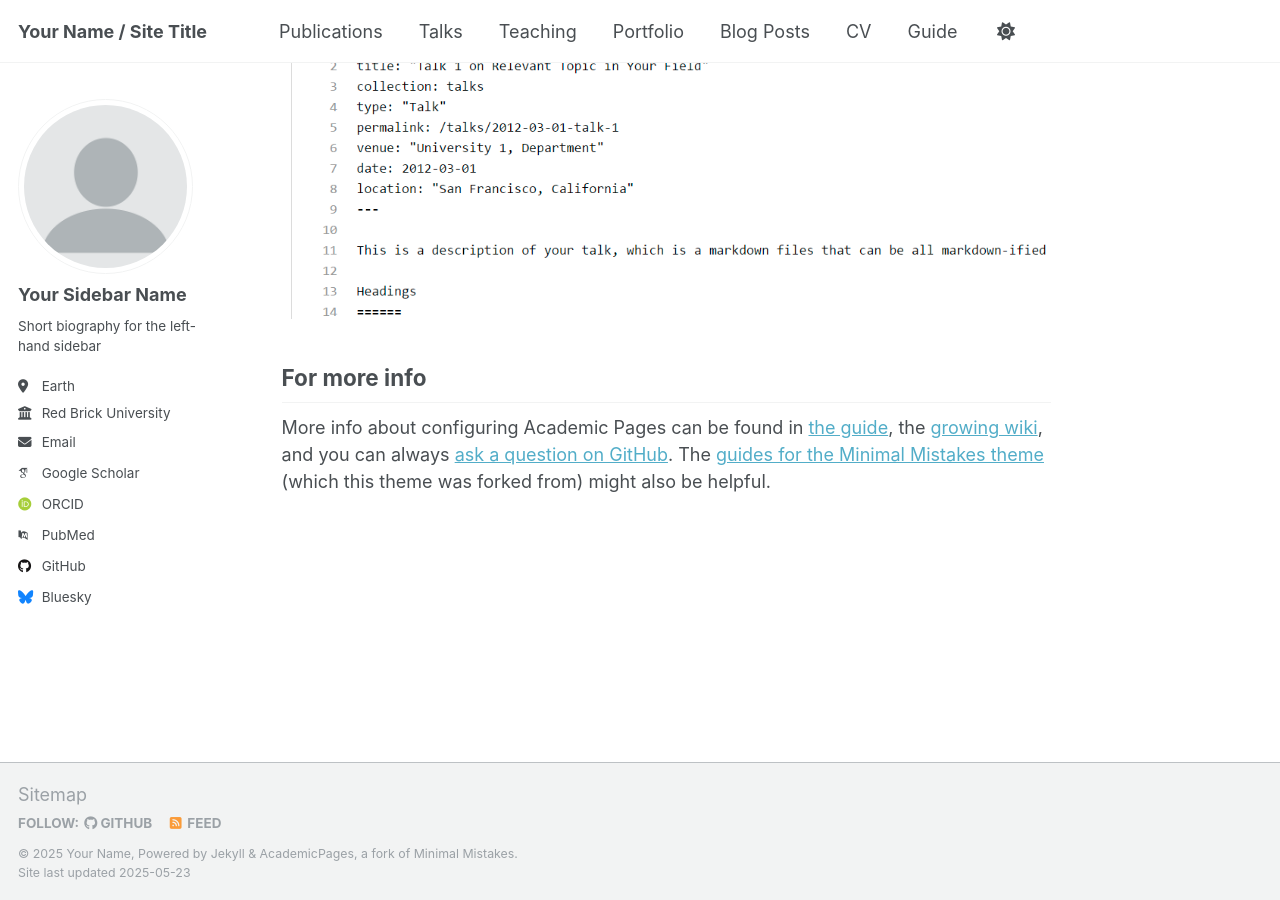
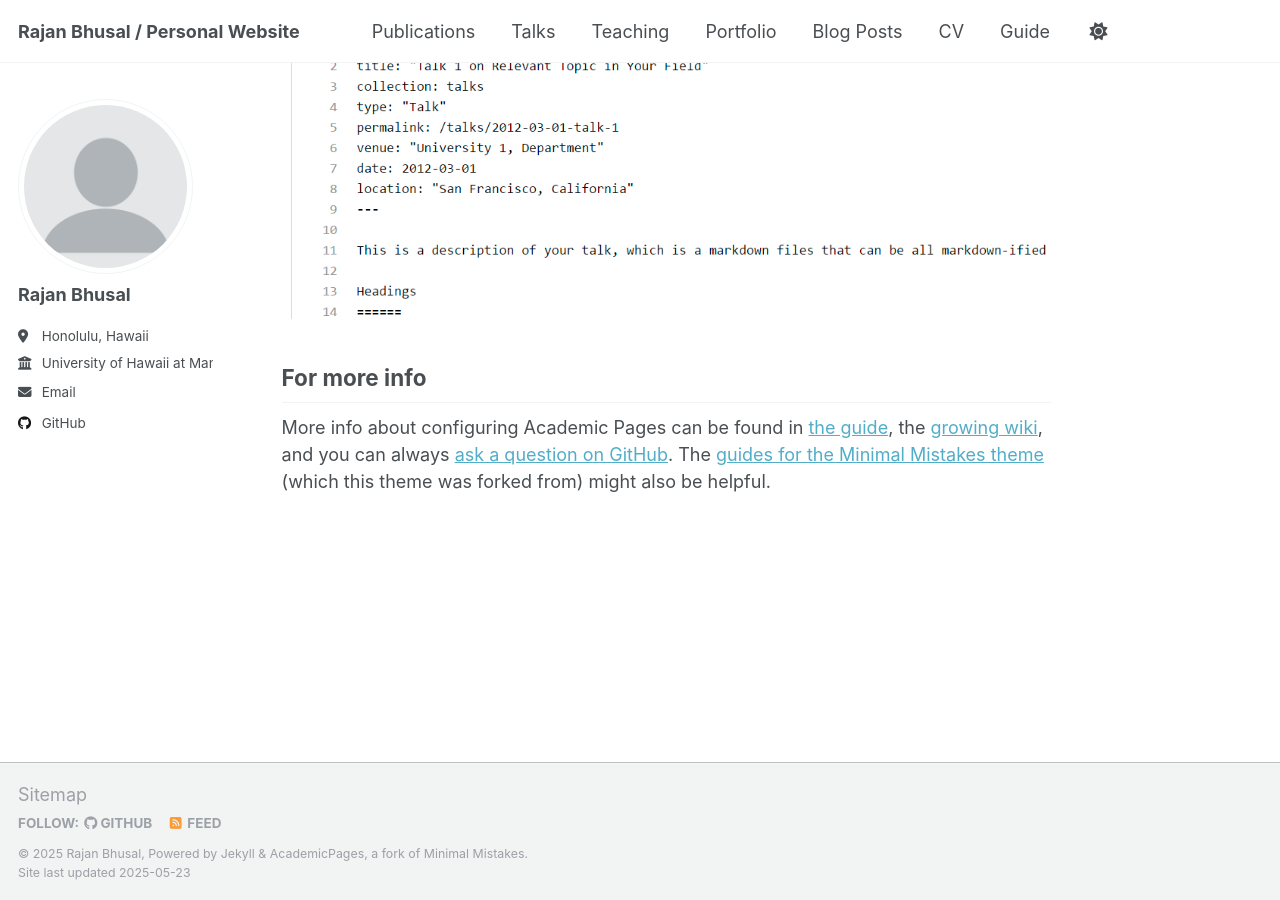
Before and after one commit to rajanbhusal/rajanbhusal.github.io, a Jekyll site: the page built from _pages/about.md, in a window 1280 px wide and 900 px high, scrolled down 2636 px. Built offline with Jekyll 4.4.1, drawn with Linux system fonts in a browser that asks for light colours; some web fonts are replaced.

Commit message:
Update _config.yml

```diff
--- a/_config.yml
+++ b/_config.yml
@@ -9,13 +9,13 @@
 # Basic Site Settings
 locale                   : "en-US"
 site_theme               : "default"
-title                    : "Your Name / Site Title"
+title                    : "Rajan Bhusal / Personal Website"
 title_separator          : "-"
-name                     : &name "Your Name"
-description              : &description "personal description"
-url                      : https://academicpages.github.io # the base hostname & protocol for your site e.g. "https://[your GitHub username].github.io" or if you already have some other page hosted on Github then use "https://[your GitHub username].github.io/[Your Repo Name]"
+name                     : &name "Rajan Bhusal"
+description              : &description "MS Student at the University of Hawaii at Manoa"
+url                      : https://rajanbhusal.github.io # the base hostname & protocol for your site e.g. "https://[your GitHub username].github.io" or if you already have some other page hosted on Github then use "https://[your GitHub username].github.io/[Your Repo Name]"
 baseurl                  : "" # the subpath of your site, e.g. "/blog"
-repository               : "academicpages/academicpages.github.io"
+repository               : ""
 
 # Site Author - The following control what appear as part of the author content on the side bar.
 #               If a field is blank the icon and link will not appear, otherwise it will be shown.
@@ -23,22 +23,22 @@ repository               : "academicpages/academicpages.github.io"
 author:
   # Biographic information
   avatar           : "profile.png"
-  name             : "Your Sidebar Name"
+  name             : "Rajan Bhusal"
   pronouns         : # example: "she/her"
-  bio              : "Short biography for the left-hand sidebar"
-  location         : "Earth"
-  employer         : "Red Brick University"
+  bio              : ""
+  location         : "Honolulu, Hawaii"
+  employer         : "University of Hawaii at Manoa"
   uri              : # URL
-  email            : "none@example.org"
+  email            : "rajanb@hawaii.edu"
 
   # Academic websites
   academia         : # URL
   arxiv            : # URL - Update with the correct link to your profile
-  googlescholar    : "https://scholar.google.com/citations?user=PS_CX0AAAAAJ"
+  googlescholar    : #URL
   impactstory      : # URL
-  orcid            : "http://orcid.org/yourorcidurl"
+  orcid            : #URL
   semantic         : # URL
-  pubmed           : "https://www.ncbi.nlm.nih.gov/pubmed/?term=john+snow"
+  pubmed           : #URL
   researchgate     : # URL
   scopus           : # URL
 
@@ -46,12 +46,12 @@ author:
   bitbucket        : # Username - Update with your username on the site
   codepen          : # Username
   dribbble         : # Username
-  github           : "academicpages"
+  github           : "rajanbhusal"
   kaggle           : # Username
   stackoverflow    : # User number or user number and name (i.e., use "1" or "1/jeff-atwood")
 
   # Social media
-  bluesky          : "bsky.app" # Replace this with you Bluesky username
+  bluesky          : # Username # Replace this with you Bluesky username
   facebook         : # Username
   flickr           : # Username
   foursquare       : # Username
```
